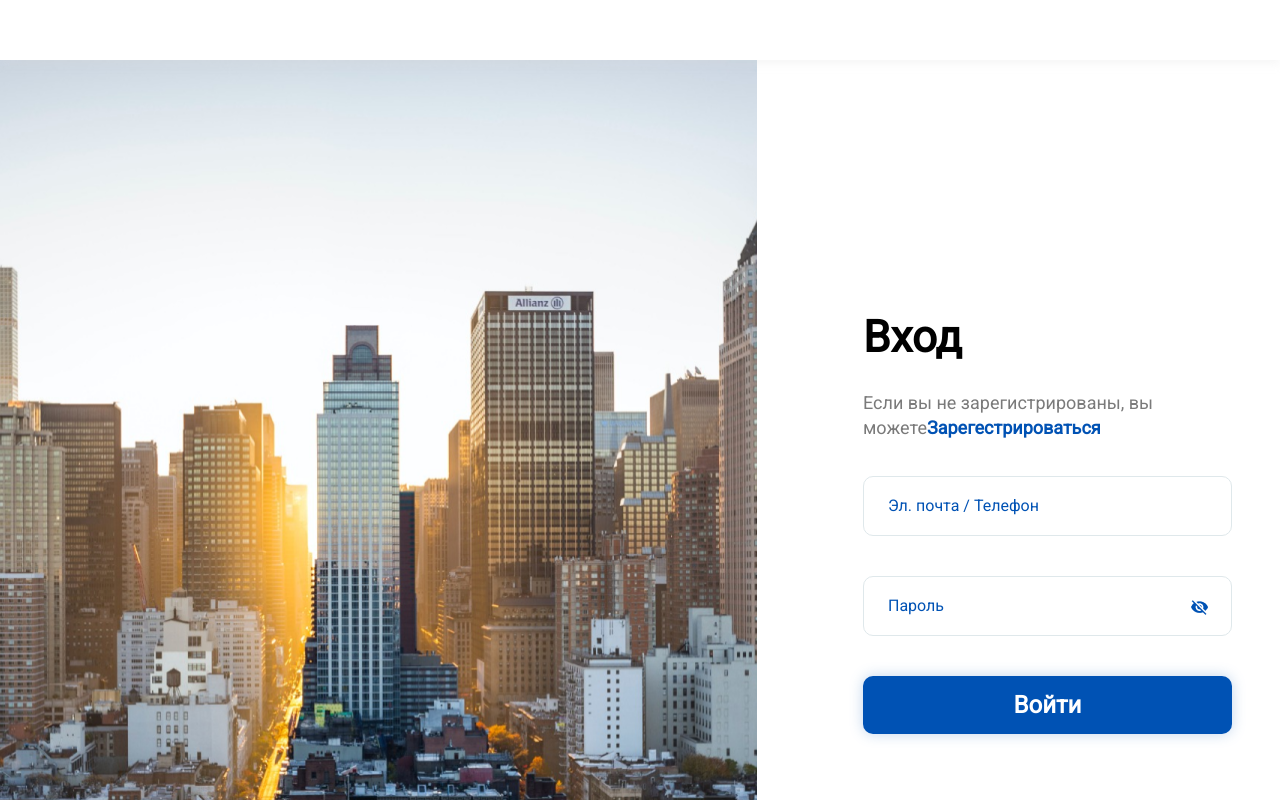
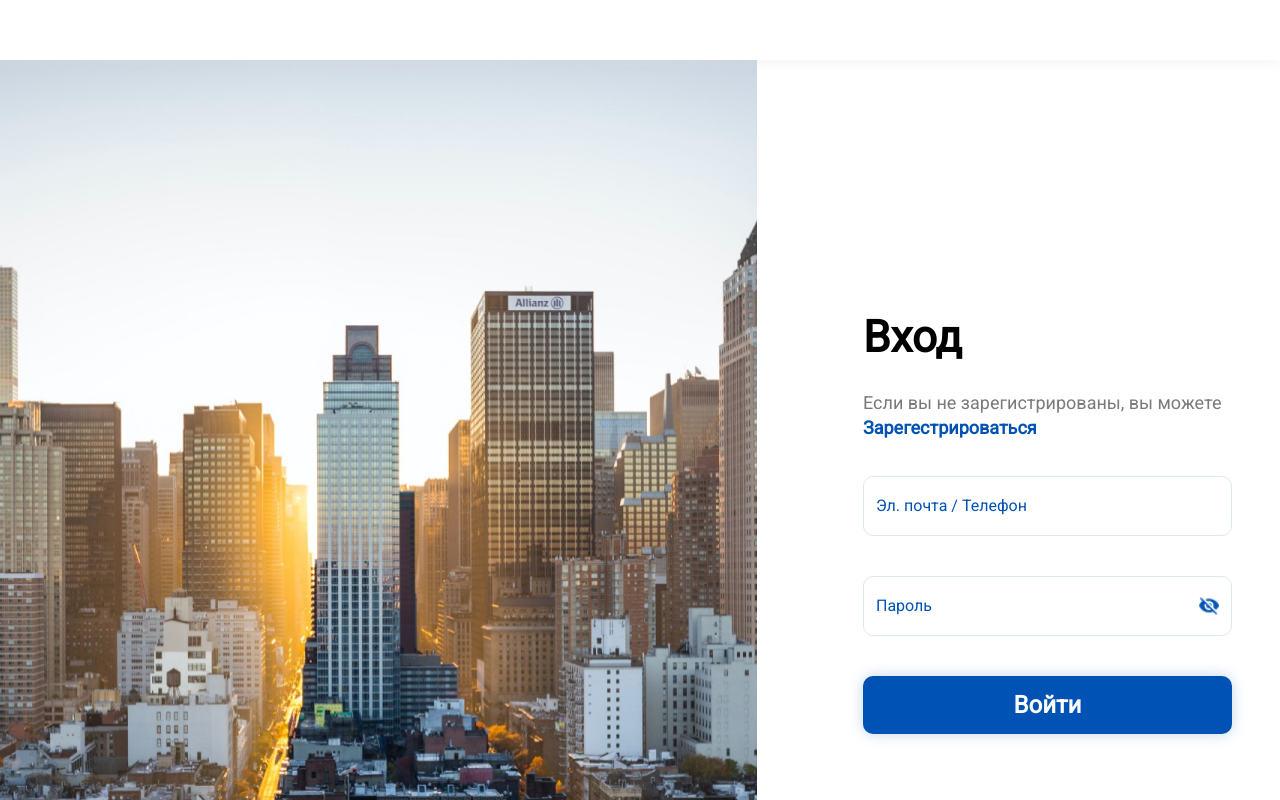
Before and after one commit to FrowningCat/psychology-tests, a React (Vite) app: page /authorization in a window 1280 px wide. Shown: the top 800 px of the page. Built offline with nearby package versions, Linux system fonts and the light colour scheme.

Commit message:
fix scss in authorization page

```diff
--- a/src/components/Authorization/Authorization.jsx
+++ b/src/components/Authorization/Authorization.jsx
@@ -8,42 +8,51 @@ import bg_site from '../../assets/Authorization/bg_site.png';
 export default function Authorization() {
     return (
         <>
-            <header className="header"></header>
-            <div className="authorization">
+            <header className="authorization__header"></header>
+            <main className="authorization__main">
                 <div>
-                    <img src={bg_site} alt="bg_site" className="bg_site" />
+                    <img
+                        src={bg_site}
+                        alt="bg_site"
+                        className="authorization__main__bgSite"
+                    />
                 </div>
-                <div className="authorization__div">
-                    <div className="authorization__text">
-                        <div className="authorization__textTitle">Вход</div>
-                        <div className="authorization__textLink">
+                <div className="authorization__main__div">
+                    <div className="authorization__main__div__text">
+                        <div className="authorization__main__div__text__textTitle">
+                            Вход
+                        </div>
+                        <div className="authorization__main__div__text__textLink">
                             Если вы не зарегистрированы, вы можете
                             <Link
                                 to={'/authorization/registration'}
-                                className="authorization__textHref"
+                                className="authorization__main__div__text__textLink__textHref link"
                             >
+                                {' '}
                                 Зарегестрироваться
                             </Link>
                         </div>
                     </div>
-                    <div className="authorization__input">
-                        <input
-                            className="authorization__inputText"
-                            placeholder="Эл. почта / Телефон "
-                        ></input>
-                        <input
-                            className="authorization__inputText input_img"
-                            placeholder="Пароль"
-                        ></input>
-                        <img src={eye} alt="eye" className="eye link" />
+                    <div className="authorization__main__div__input">
+                        <div className="authorization__main__div__input__inputText">
+                            <input placeholder="Эл. почта / Телефон "></input>
+                        </div>
+                        <div className="authorization__main__div__input__inputText">
+                            <input placeholder="Пароль"></input>
+                            <img
+                                src={eye}
+                                alt="eye"
+                                className="authorization__main__div__input__inputText__eye link"
+                            />
+                        </div>
                         <Link to={'/'}>
-                            <button className="authorization__button">
+                            <button className="authorization__main__div__input__button">
                                 Войти
                             </button>
                         </Link>
                     </div>
                 </div>
-            </div>
+            </main>
         </>
     );
 }
--- a/src/components/Authorization/authorization.css
+++ b/src/components/Authorization/authorization.css
@@ -1,14 +1,25 @@
-.header {
+input::-moz-placeholder {
+  color: #0052b4;
+}
+
+input::placeholder {
+  color: #0052b4;
+}
+
+.authorization__header {
   height: 60px;
   display: flex;
   background-color: #fff;
   filter: drop-shadow(0px 4px 4px rgba(219, 219, 219, 0.25));
 }
-
-.authorization {
+.authorization__main {
   display: flex;
 }
-.authorization__div {
+.authorization__main__bgSite {
+  height: 1024px;
+  width: 757px;
+}
+.authorization__main__div {
   display: grid;
   height: 459px;
   width: 369px;
@@ -16,59 +27,49 @@
   margin-top: 251px;
   margin-left: 106px;
 }
-.authorization__text {
+.authorization__main__div__text {
   display: grid;
   height: 135px;
   gap: 20px;
 }
-.authorization__textTitle {
+.authorization__main__div__text__textTitle {
   line-height: 53px;
   font-size: 44px;
   font-weight: 600;
 }
-.authorization__textLink {
+.authorization__main__div__text__textLink {
   line-height: 25px;
   font-size: 18px;
   font-weight: 400;
   color: #7a7a7a;
 }
-.authorization__textHref {
+.authorization__main__div__text__textLink__textHref {
   font-weight: 700;
   color: #0052b4;
 }
-.authorization__input {
+.authorization__main__div__input {
   display: grid;
   height: 294px;
   gap: 40px;
 }
-.authorization__inputText {
+.authorization__main__div__input__inputText {
+  display: flex;
   color: #0052b4;
   border: 1px solid #dfe8eb;
+  justify-content: space-between;
+  align-items: center;
+  box-sizing: border-box;
+  padding: 0 12px;
   border-radius: 10px;
   font-size: 16px;
   line-height: 22px;
   font-weight: 400;
-  padding-left: 24px;
 }
-.authorization .bg_site {
-  height: 1024px;
-  width: 757px;
+.authorization__main__div__input__inputText__eye {
+  height: 20px;
+  width: 20px;
 }
-.authorization .input_img {
-  position: relative;
-}
-.authorization .eye {
-  margin-top: 123px;
-  margin-left: 328px;
-  position: absolute;
-}
-.authorization input::-moz-placeholder {
-  color: #0052b4;
-}
-.authorization input::placeholder {
-  color: #0052b4;
-}
-.authorization__button {
+.authorization__main__div__input__button {
   background-color: #0052b4;
   color: #fff;
   filter: drop-shadow(0px 0px 7px rgba(0, 82, 180, 0.24));
@@ -82,7 +83,7 @@
   font-weight: 600;
   transition: background-color 1s;
 }
-.authorization__button:hover {
+.authorization__main__div__input__button:hover {
   cursor: pointer;
   background-color: #dfe8eb;
 }/*# sourceMappingURL=authorization.css.map */
--- a/src/components/Authorization/authorization.scss
+++ b/src/components/Authorization/authorization.scss
@@ -5,28 +5,36 @@ $buttonColor: #0052b4;
 $headerBackgroundColor: #fff;
 $mainBackgroundColor: #dfe8eb;
 
-$mainSizeText: 600;
-$additionalSizeText: 400;
-$titleSizeText: 700;
+$mainWeightText: 600;
+$additionalWeightText: 400;
+$titleWeightText: 700;
 
-$mainWeightText: 16px;
-$titleWeightText: 44px;
-$headingWeightText: 24px;
-$explanatoryWeightText: 18px;
+$mainSizeText: 16px;
+$titleSizeText: 44px;
+$headingSizeText: 24px;
+$explanatorySizeText: 18px;
 
 $headerLineHeightText: 22px;
 $titleLineHeightText: 53px;
 $explanatoryLineHeightText: 25px;
 
-.header {
+input::placeholder {
+    color: $selectedTextColor;
+}
+
+.authorization {
+    &__header {
         height: 60px;
         display: flex;
         background-color: $headerBackgroundColor;
         filter: drop-shadow(0px 4px 4px rgba(219, 219, 219, 25%));
     }
-
-.authorization {
+    &__main {
         display: flex;
+        &__bgSite {
+            height: 1024px;
+            width: 757px;
+        }
         &__div {
             display: grid;
             height: 459px;
@@ -34,55 +42,46 @@ $explanatoryLineHeightText: 25px;
             gap: 30px;
             margin-top: 251px;
             margin-left: 106px;
-    }
             &__text {
                 display: grid;
                 height: 135px;
                 gap: 20px;
-    }
                 &__textTitle {
                     line-height: $titleLineHeightText;
-        font-size: $titleWeightText;
-        font-weight: $mainSizeText;
+                    font-size: $titleSizeText;
+                    font-weight: $mainWeightText;
                 }
                 &__textLink {
                     line-height: $explanatoryLineHeightText;
-        font-size: $explanatoryWeightText;
-        font-weight: $additionalSizeText;
+                    font-size: $explanatorySizeText;
+                    font-weight: $additionalWeightText;
                     color: $additionalTextColor;
+                    &__textHref {
+                        font-weight: $titleWeightText;
+                        color: $selectedTextColor;
                     }
-    &__textHref {
-        font-weight: $titleSizeText;
-        color: $selectedTextColor;
+                }
             }
             &__input {
                 display: grid;
                 height: 294px;
                 gap: 40px;
-    }
                 &__inputText {
+                    display: flex;
                     color: $buttonColor;
                     border: 1px solid $mainBackgroundColor;
+                    justify-content: space-between;
+                    align-items: center;
+                    box-sizing: border-box;
+                    padding: 0 12px;
                     border-radius: 10px;
-        font-size: $mainWeightText;
+                    font-size: $mainSizeText;
                     line-height: $headerLineHeightText;
-        font-weight: $additionalSizeText;
-        padding-left: 24px;
+                    font-weight: $additionalWeightText;
+                    &__eye {
+                        height: 20px;
+                        width: 20px;
                     }
-    .bg_site {
-        height: 1024px;
-        width: 757px;
-    }
-    .input_img {
-        position: relative;
-    }
-    .eye {
-        margin-top: 123px;
-        margin-left: 328px;
-        position: absolute;
-    }
-    input::placeholder {
-        color: $buttonColor;
                 }
                 &__button {
                     background-color: $buttonColor;
@@ -93,9 +92,9 @@ $explanatoryLineHeightText: 25px;
                     padding: 16px 34px;
                     height: 58px;
                     width: 369px;
-        font-size: $headingWeightText;
+                    font-size: $headingSizeText;
                     line-height: $explanatoryLineHeightText;
-        font-weight: $mainSizeText;
+                    font-weight: $mainWeightText;
                     transition: background-color 1s;
                 }
                 &__button:hover {
@@ -103,3 +102,6 @@ $explanatoryLineHeightText: 25px;
                     background-color: $mainBackgroundColor;
                 }
             }
+        }
+    }
+}
```
Also changed, not shown: 1 other file (tests, documents, lock files or other folders). Lines whose indentation alone changed are shown as unchanged.
